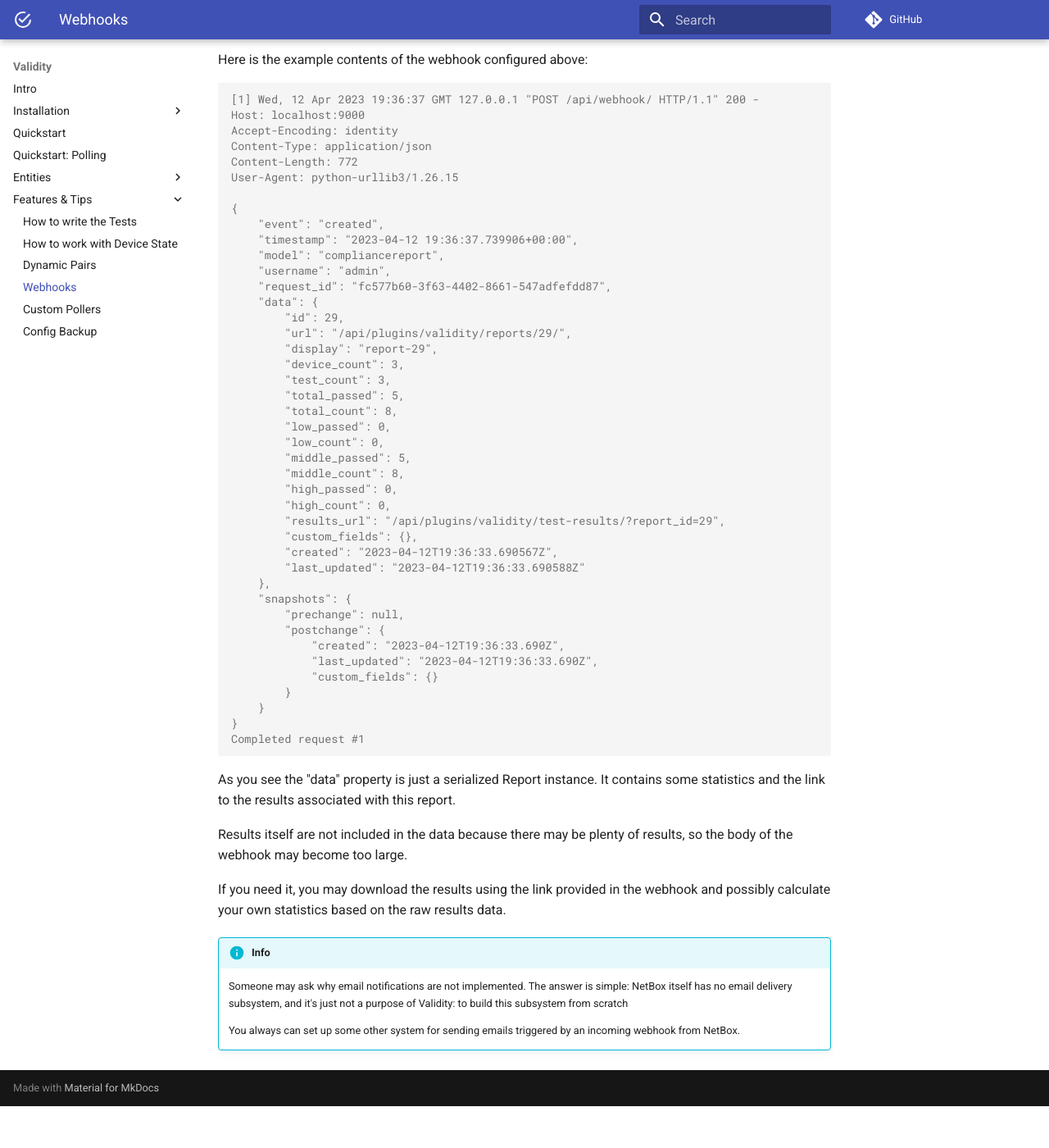
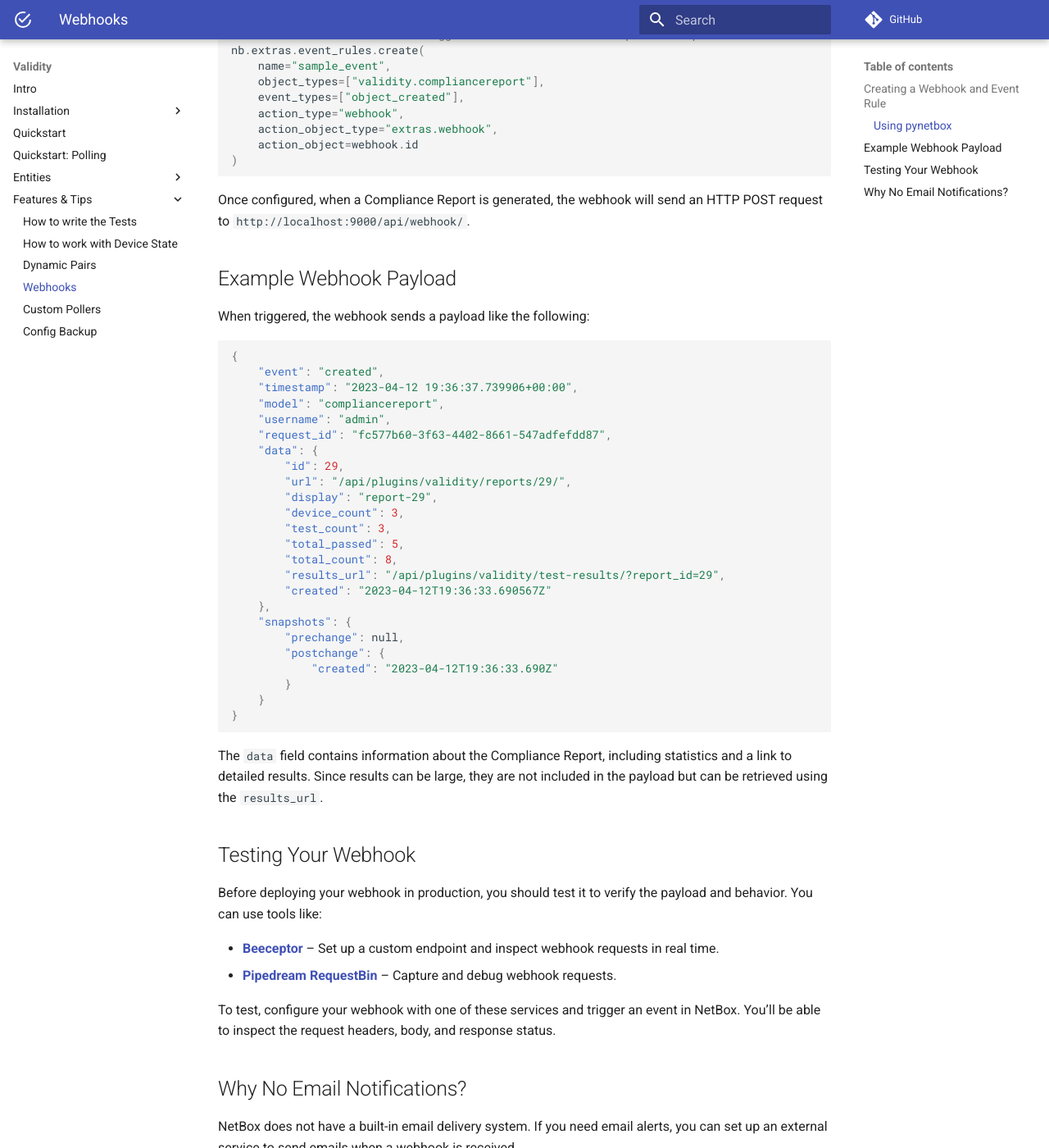
Before and after one commit to amyasnikov/validity, an MkDocs documentation site: the page built from docs/features/webhooks.md, in a window 1280 px wide and 1400 px high, scrolled down 867 px. Shown: the whole window at 82% size. Built offline with MkDocs 1.6.1 and Material for MkDocs 9.7.7, drawn with Linux system fonts in a browser that asks for light colours; comment, search, counter and statistics services are not loaded; before the commit the page ends 2216 px from its top, so only the background shows below that; some of the changed text lies outside the part shown.

Commit message:
Update webhooks.md

````diff
--- a/docs/features/webhooks.md
+++ b/docs/features/webhooks.md
@@ -1,20 +1,27 @@
 # Webhooks
 
-NetBox has a built-in feature called [Event Rules](https://netboxlabs.com/docs/netbox/en/stable/models/extras/eventrule/) and [Webhooks](https://netboxlabs.com/docs/netbox/en/stable/models/extras/webhook/). This feature allows a user to provision a webhook to a custom endpoint when some NetBox model is created/updated/deleted.
+NetBox provides built-in support for [Event Rules](https://netboxlabs.com/docs/netbox/en/stable/models/extras/eventrule/) and [Webhooks](https://netboxlabs.com/docs/netbox/en/stable/models/extras/webhook/). These features allow you to trigger an external HTTP request whenever a NetBox model is created, updated, or deleted.
 
-The webhook may be provisioned to capture Compliance Report creation. Using this approach you can notify some third party system (OSS/BSS/Monitoring/etc.) about the overall compliance state of your network.
+This is useful for integrating NetBox with external systems like OSS/BSS, monitoring tools, or automation platforms. For example, you can configure a webhook to notify an external service whenever a Compliance Report is generated.
 
-Let's create a webhook and an event rule using [pynetbox](https://github.com/netbox-community/pynetbox) library.
+## Creating a Webhook and Event Rule
 
-You may do the same thing using web GUI (`Other > Webhooks` menu)
+You can create a webhook and an event rule programmatically using the [pynetbox](https://github.com/netbox-community/pynetbox) library or via the NetBox web UI (`Other > Webhooks` menu).
+
+### Using `pynetbox`
+
+The following example demonstrates how to create a webhook and an event rule using `pynetbox`:
 
 ```python
 from pynetbox.core.api import Api
 
-token = 'get api token via web gui and place it here'
+# Replace with your API token retrieved from the NetBox UI
+token = 'your_api_token_here'
 
+# Initialize the NetBox API client
 nb = Api(url='http://127.0.0.1:8000', token=token)
 
+# Create a webhook that sends a POST request to the specified URL
 webhook = nb.extras.webhooks.create(
     name='sample_webhook',
     payload_url='http://localhost:9000/api/webhook/',
@@ -22,6 +29,7 @@
     ssl_verification=False,
 )
 
+# Create an event rule that triggers the webhook when a Compliance Report is created
 nb.extras.event_rules.create(
     name="sample_event",
     object_types=["validity.compliancereport"],
@@ -30,22 +38,15 @@
     action_object_type="extras.webhook",
     action_object=webhook.id
 )
-
 ```
 
-It's done. Now when Run Compliance Tests script finishes its work, it will trigger the webhook to the `http://localhost:9000/api/webhook/` handle.
+Once configured, when a Compliance Report is generated, the webhook will send an HTTP POST request to `http://localhost:9000/api/webhook/`.
 
+## Example Webhook Payload
 
-Here is the example contents of the webhook configured above:
+When triggered, the webhook sends a payload like the following:
 
-```console
-[1] Wed, 12 Apr 2023 19:36:37 GMT 127.0.0.1 "POST /api/webhook/ HTTP/1.1" 200 -
-Host: localhost:9000
-Accept-Encoding: identity
-Content-Type: application/json
-Content-Length: 772
-User-Agent: python-urllib3/1.26.15
-
+```json
 {
     "event": "created",
     "timestamp": "2023-04-12 19:36:37.739906+00:00",
@@ -60,36 +61,33 @@
         "test_count": 3,
         "total_passed": 5,
         "total_count": 8,
-        "low_passed": 0,
-        "low_count": 0,
-        "middle_passed": 5,
-        "middle_count": 8,
-        "high_passed": 0,
-        "high_count": 0,
         "results_url": "/api/plugins/validity/test-results/?report_id=29",
-        "custom_fields": {},
-        "created": "2023-04-12T19:36:33.690567Z",
-        "last_updated": "2023-04-12T19:36:33.690588Z"
+        "created": "2023-04-12T19:36:33.690567Z"
     },
     "snapshots": {
         "prechange": null,
         "postchange": {
-            "created": "2023-04-12T19:36:33.690Z",
-            "last_updated": "2023-04-12T19:36:33.690Z",
-            "custom_fields": {}
+            "created": "2023-04-12T19:36:33.690Z"
         }
     }
 }
-Completed request #1
 ```
 
-As you see the "data" property is just a serialized Report instance. It contains some statistics and the link to the results associated with this report.
+The `data` field contains information about the Compliance Report, including statistics and a link to detailed results. Since results can be large, they are not included in the payload but can be retrieved using the `results_url`.
 
-Results itself are not included in the data because there may be plenty of results, so the body of the webhook may become too large.
+## Testing Your Webhook
 
-If you need it, you may download the results using the link provided in the webhook and possibly calculate your own statistics based on the raw results data.
+Before deploying your webhook in production, you should test it to verify the payload and behavior. You can use tools like:
 
-!!! info
-    Someone may ask why email notifications are not implemented. The answer is simple: NetBox itself has no email delivery subsystem, and it's just not a purpose of Validity: to build this subsystem from scratch
+- **[Beeceptor](https://beeceptor.com/)** – Set up a custom endpoint and inspect webhook requests in real time.
+- **[Pipedream RequestBin](https://pipedream.com/requestbin)** – Capture and debug webhook requests.
 
-    You always can set up some other system for sending emails triggered by an incoming webhook from NetBox.
+To test, configure your webhook with one of these services and trigger an event in NetBox. You’ll be able to inspect the request headers, body, and response status.
+
+## Why No Email Notifications?
+
+NetBox does not have a built-in email delivery system. If you need email alerts, you can set up an external service to send emails when a webhook is received.
+
+For example, you can use a simple serverless function or a webhook-to-email service to process webhook payloads and send notifications.
+
+By leveraging NetBox webhooks, you can integrate with external systems and automate workflows efficiently.
````
